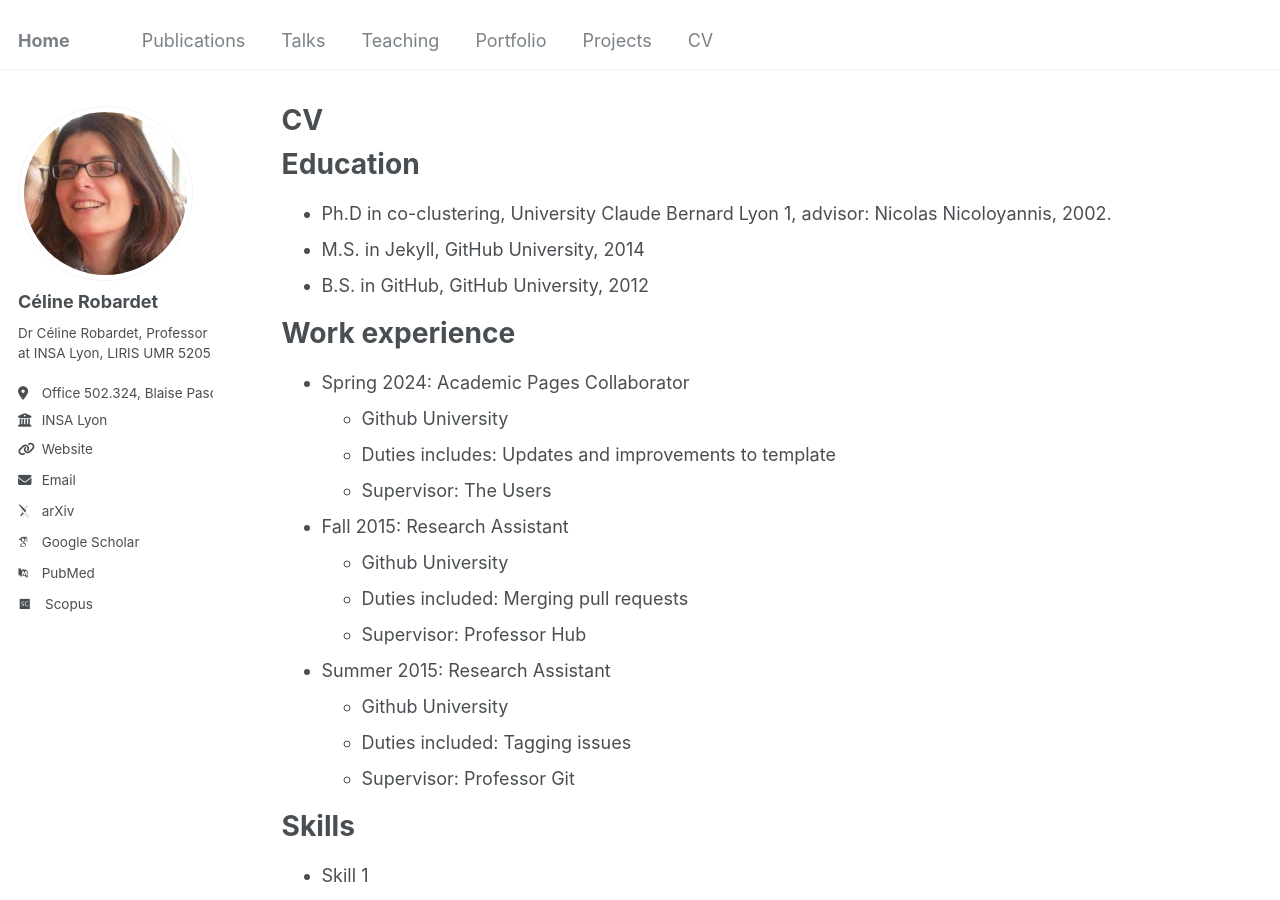
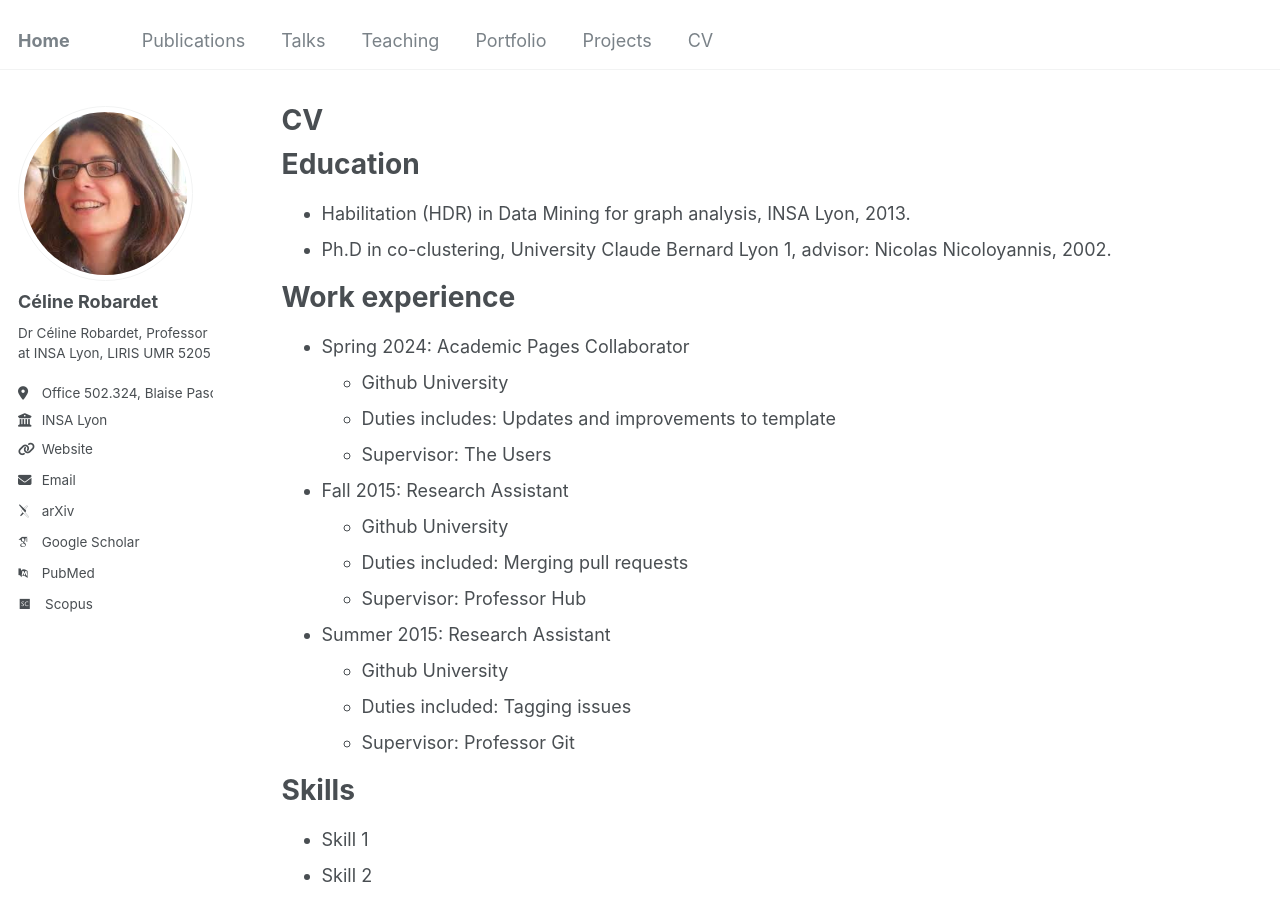
Before and after one commit to crobardet/crobardet.github.io, a Jekyll site: the page built from _pages/cv.md, in a window 1280 px wide and 900 px high. Built offline with Jekyll 4.4.1, drawn with Linux system fonts in a browser that asks for light colours; some web fonts are replaced; a file with an impossible date is left out.

Commit message:
Update cv.md

```diff
--- a/_pages/cv.md
+++ b/_pages/cv.md
@@ -11,10 +11,10 @@ redirect_from:
 
 Education
 ======
+* Habilitation (HDR) in Data Mining for graph analysis, INSA Lyon, 2013.
 * Ph.D in co-clustering, University Claude
 Bernard Lyon 1, advisor: Nicolas Nicoloyannis, 2002.
-* M.S. in Jekyll, GitHub University, 2014
-* B.S. in GitHub, GitHub University, 2012
+
 
 Work experience
 ======
```
